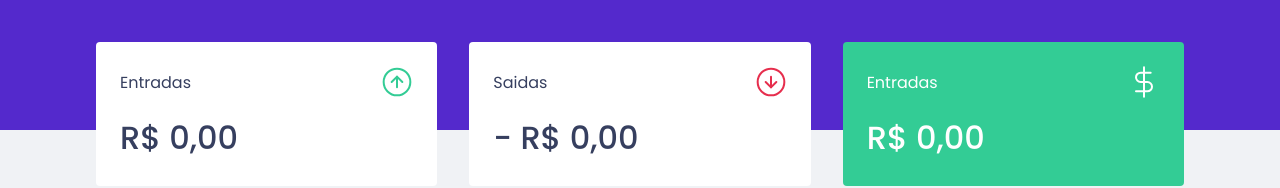
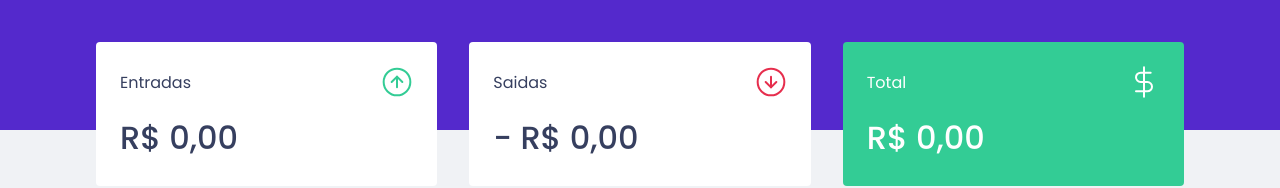
Before and after one commit to Dantts/Ignite-DtsMoney, a React (Create React App) app: page / in a window 1280 px wide. Shown: the part 142-330 px from the top of the page. Built offline with nearby package versions, Linux system fonts and the light colour scheme; no server answers; what miragejs would draw is missing.

Commit message:
support: renomeado titulo do dinheiro total

```diff
--- a/src/components/Summary/index.tsx
+++ b/src/components/Summary/index.tsx
@@ -54,7 +54,7 @@
       </div>
       <div>
         <header>
-          <p>Entradas</p>
+          <p>Total</p>
           <img src={totalImage} alt="Total" />
         </header>
         <strong>
```
